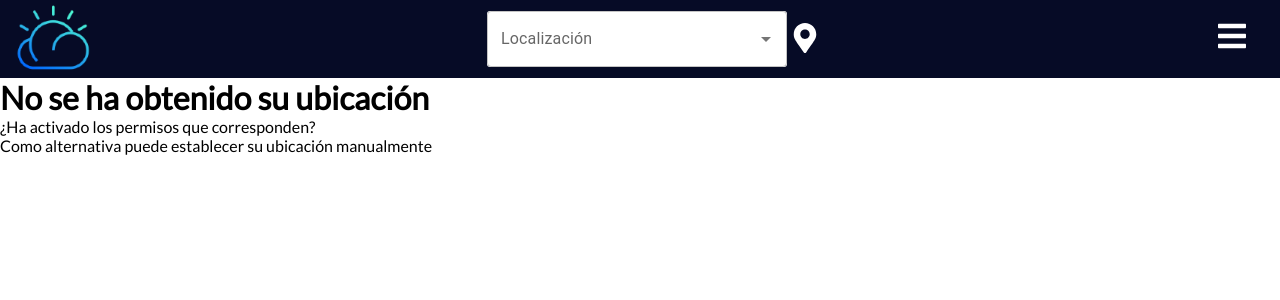
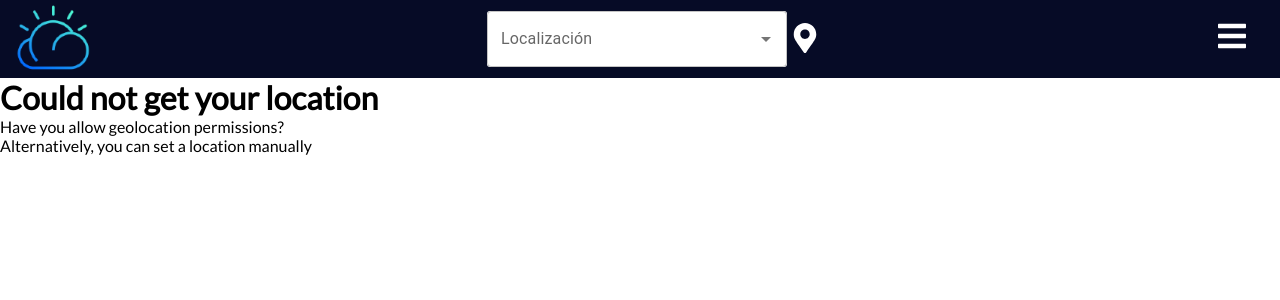
Before and after one commit to CyohProject/meteo-app, a React (Create React App) app in the folder app/: page / in a window 1280 px wide. Shown: the top 300 px of the page. Built offline with nearby package versions, Linux system fonts and the light colour scheme; no server answers.

Commit message:
Text to English

```diff
--- a/app/src/components/Alerts.jsx
+++ b/app/src/components/Alerts.jsx
@@ -19,7 +19,7 @@ export default function Alerts () {
   const showAlertDetail = () => setAlertDetail(!alertDetail)
 
   const noAlerts = () => {
-    return <p id='no-alerts'>Actualmente no hay alertas meteorológicas en tu localización</p>
+    return <p id='no-alerts'>There are no weather alerts right now at your location</p>
   }
 
   const showAlerts = () => {
@@ -37,9 +37,9 @@ export default function Alerts () {
           <p id='alert-info'>{alert.description}</p>
           <br />
           <div id='alert-dates'>
-            <em>Inicio: </em>{moment(alert.start).format('dddd, D [de] MMMM, h:mm:ss a')}
+            <em>Start: </em>{moment(alert.start).format('dddd, D [de] MMMM, h:mm:ss a')}
             <br />
-            <em>Fin: </em>{moment(alert.end).format('dddd, D [de] MMMM, h:mm:ss a')}
+            <em>End: </em>{moment(alert.end).format('dddd, D [de] MMMM, h:mm:ss a')}
           </div>
         </li>
       )
@@ -50,7 +50,7 @@ export default function Alerts () {
     <>
       <h1 className='alerts-title'>
         <FiAlertTriangle color='red' className='alerts-title' />
-        Alertas
+        Alerts
       </h1>
       <ul>
         {!alerts ? noAlerts() : showAlerts()}
--- a/app/src/components/NoLoc.jsx
+++ b/app/src/components/NoLoc.jsx
@@ -1,10 +1,10 @@
 export default function NoLoc () {
   return (
     <>
-      <h1>No se ha obtenido su ubicación</h1>
+      <h1>Could not get your location</h1>
       <section>
-        <p>¿Ha activado los permisos que corresponden?</p>
-        <p>Como alternativa puede establecer su ubicación manualmente</p>
+        <p>Have you allow geolocation permissions?</p>
+        <p>Alternatively, you can set a location manually</p>
       </section>
     </>
   )
```
